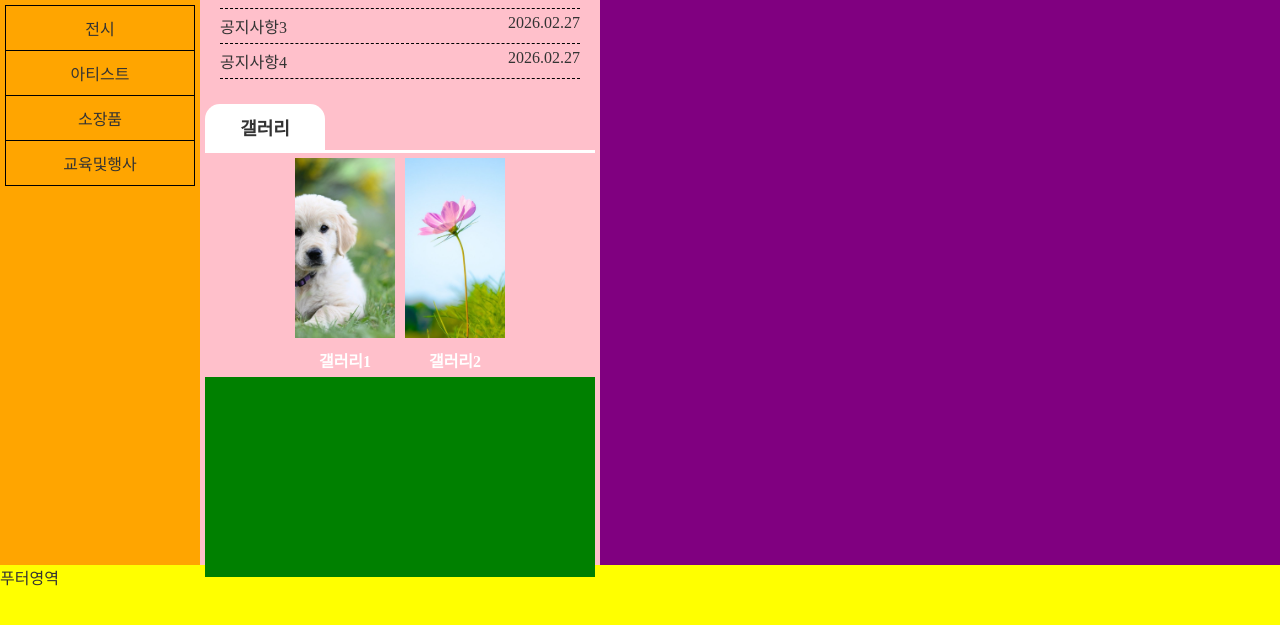
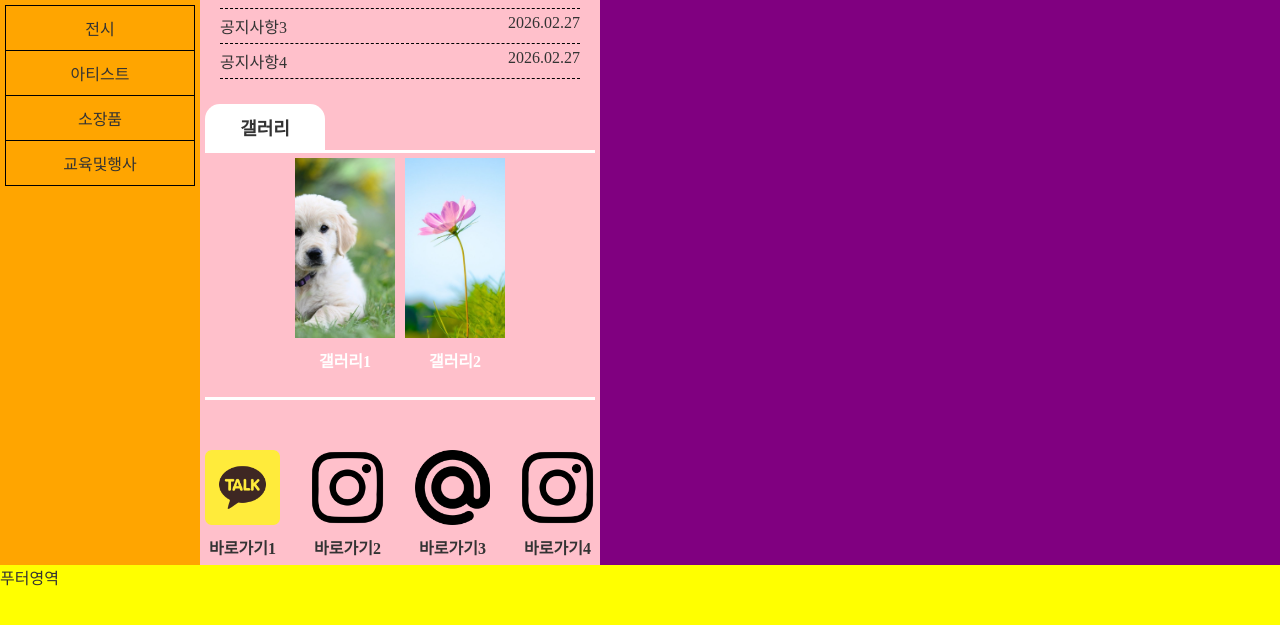
Before and after one commit to cogito30/practice_web_publishing, a plain HTML site: page 05_에코아트갤러리/index.html in a window 1280 px wide. Shown: the part 135-760 px from the top of the page. Drawn offline with Linux system fonts and the light colour scheme.

Commit message:
feat: 05_에코아트갤러리 contents/go

```diff
--- a/05_에코아트갤러리/css/style.css
+++ b/05_에코아트갤러리/css/style.css
@@ -43,8 +43,10 @@ nav>ul>li:hover>a {background: black; color: #fff;}
 .gallery ul li .text {font-weight: bold; margin-top: 10px; color: white}
 
 /* contentes-go */
-.go {width: 100%; height: 200px; background: green;}
-
+.go {margin-top: 20px;}
+.go ul {border-top: 3px solid white; padding-top: 50px; display: flex; gap: 30px; justify-content: center;}
+.go ul li {text-align: center;}
+.go ul li .text {margin-top: 10px; font-size: 16px;}
 
 
 .slide {width: calc(100% - 600px); height: 700px; background: purple;}
--- a/05_에코아트갤러리/index.html
+++ b/05_에코아트갤러리/index.html
@@ -101,20 +101,32 @@
                     </ul>
                 </article>
                 <article class="go">
-                    <!-- <ul>
-                        <li><a href="#">
-                            <img src="images/icon1.png" alt="바로가기1">
-                            <span>링크1</span>
-                        </a></li>
-                        <li><a href="#">
-                            <img src="images/icon2.png" alt="바로가기2">
-                            <span>링크2</span>
-                        </a></li>
-                        <li><a href="#">
-                            <img src="images/icon3.png" alt="바로가기3">
-                            <span>링크3</span>
-                        </a></li>
-                    </ul> -->
+                    <ul>
+                        <li>
+                            <a href="#">
+                                <img src="images/icon1.png" alt="바로가기1">
+                                <h2 class="text">바로가기1</h2>
+                            </a>
+                        </li>
+                        <li>
+                            <a href="#">
+                                <img src="images/icon2.png" alt="바로가기2">
+                                <h2 class="text">바로가기2</h2>
+                            </a>
+                        </li>
+                        <li>
+                            <a href="#">
+                                <img src="images/icon3.png" alt="바로가기3">
+                                <h2 class="text">바로가기3</h2>
+                            </a>
+                        </li>
+                        <li>
+                            <a href="#">
+                                <img src="images/icon2.png" alt="바로가기4">
+                                <h2 class="text">바로가기4</h2>
+                            </a>
+                        </li>
+                    </ul>
                 </article>
             </div>
             <section class="slide">
```
